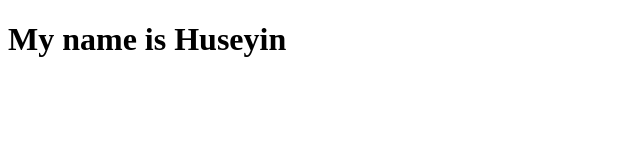
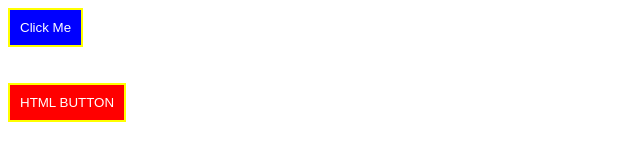
Before and after one commit to Ozc9n/React-starter, a React app: page / in a window 1280 px wide. Shown: the whole page, without its empty margins (0-640 px from the left). Built offline with nearby package versions, Linux system fonts and the light colour scheme.

Commit message:
Jsx ve html arasindaki farklar

```diff
--- a/public/index.html
+++ b/public/index.html
@@ -39,5 +39,8 @@
       To begin the development, run `npm start` or `yarn start`.
       To create a production bundle, use `npm run build` or `yarn build`.
     -->
+    <br>
+    <br>
+    <button type="button" style="padding: 10px; color: white; background-color: red; border: 2px solid yellow;">HTML BUTTON</button>
   </body>
 </html>
--- a/src/index.js
+++ b/src/index.js
@@ -1,19 +1,25 @@
 import React from "react"
 import ReactDOM from "react-dom"
 
-/*
-function App(){
-    return <h1>My name is Huseyin </h1>
+function App() {
+    // ? JSX ile html arasındaki farklar
+    // *1. Tek bir ana div icerisinde kullaniliyor .
+    // !2. Style ozellikleri yaparken key value sekli yazim
+    // *3.JSX icerisine js kodları entegre edebiliyoruz.
+    // !4.HTML attributeleri icin camelCase yazim sekli kullaniliyor.
+
+    // ?
+    const str1 = "Click ";
+    const str2 = "Me";
+
+    return (
+    <div>
+        <button type="button" style={{padding:'10px', color: 'white', backgroundColor: 'blue', border: '2px solid yellow'}}>{str1.concat(str2)}</button>
+        {/* <button type="button" style={{padding:'10px', color: 'white', backgroundColor: 'blue', border: '2px solid yellow'}}>JSX button</button> */}
+    </div>
+    );
 }
-*/
-class App2 extends React.Component{
-    render(){
-        return <h1>My name is Huseyin </h1>
-    }
-}
-
 ReactDOM.render(
-    <App2 />,
-    document.querySelector("#root")
-    //document.getElementById("root")
+    <App />,
+    document.getElementById("root")
 );
```
